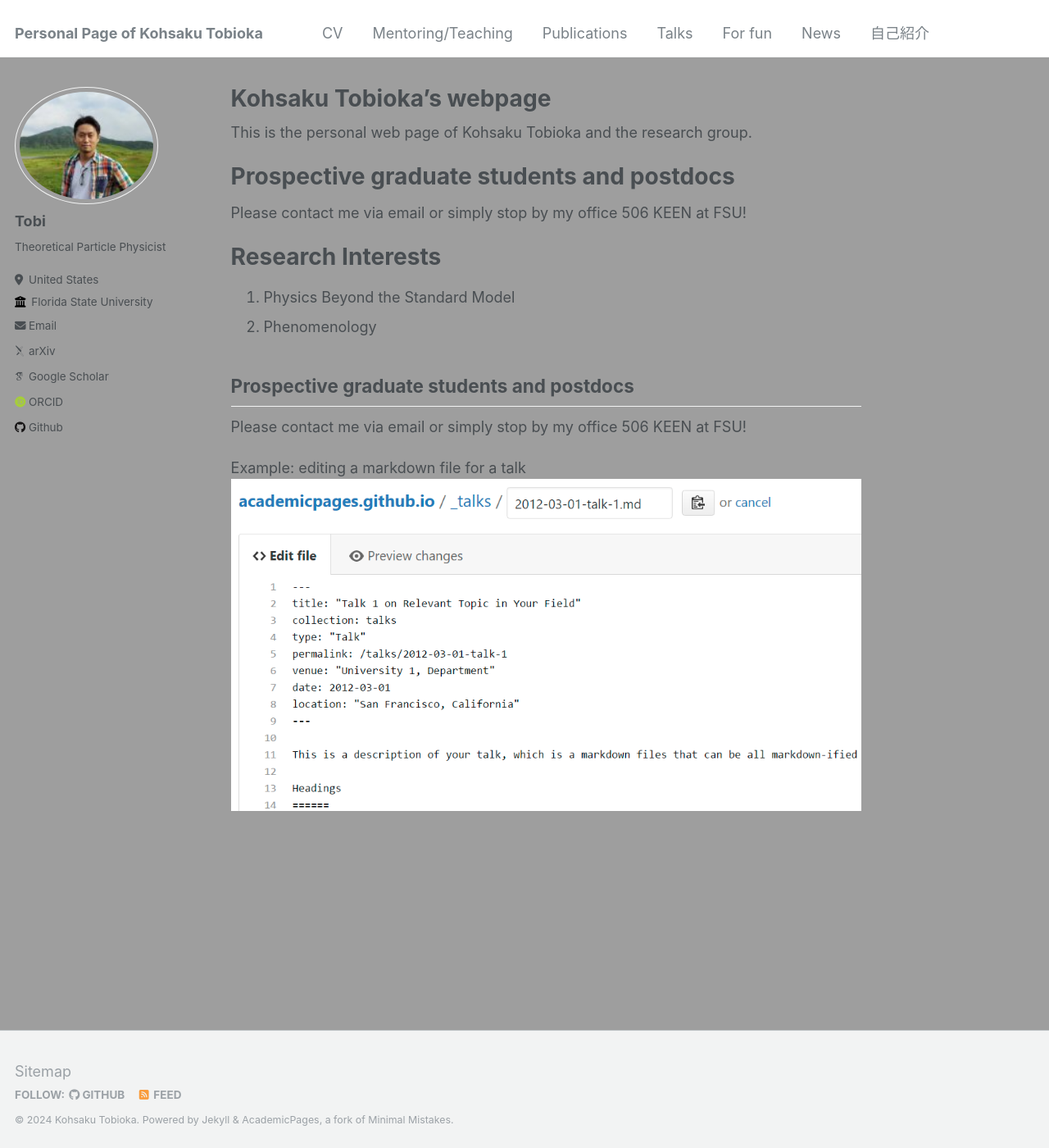
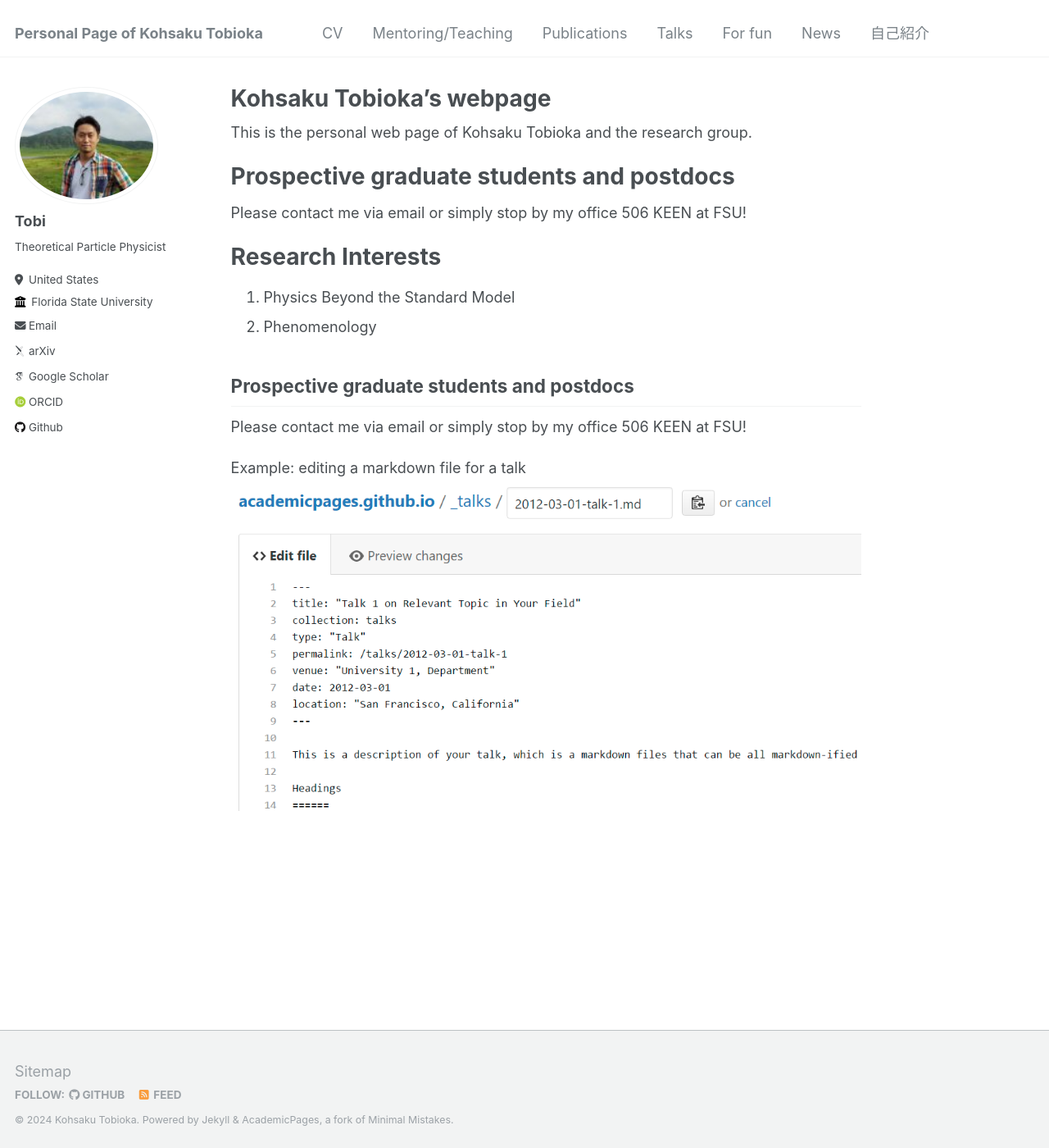
Before and after one commit to Kohsaku-Tobioka/Kohsaku-Tobioka.github.io, a Jekyll site: the page built from _pages/about.md, in a window 1280 px wide and 1400 px high. Shown: the whole window at 82% size. Built offline with Jekyll 4.4.1, drawn with Linux system fonts in a browser that asks for light colours; some web fonts are replaced.

Commit message:
url() removed

```diff
--- a/_sass/_base.scss
+++ b/_sass/_base.scss
@@ -14,7 +14,7 @@ body {
   color: $text-color;
   font-family: $global-font-family;
   line-height: 1.5;
-  background-image: url("background.jpg"); // Path to your image
+  background-image: "../images/background.jpg"; // Path to your image
   background-size: cover; // Cover the entire body
   background-position: center; // Center the background image
   background-repeat: no-repeat; // Do not repeat the image
--- a/_sass/_reset.scss
+++ b/_sass/_reset.scss
@@ -7,7 +7,7 @@
 html {
   /* apply a natural box layout model to all elements */
   box-sizing: border-box;
-  background-image: url("image.png");
+  background-image: "../images/image.png";
   // background-size: 100%;
   background-repeat: no-repeat;
   background-attachment: fixed;
```
